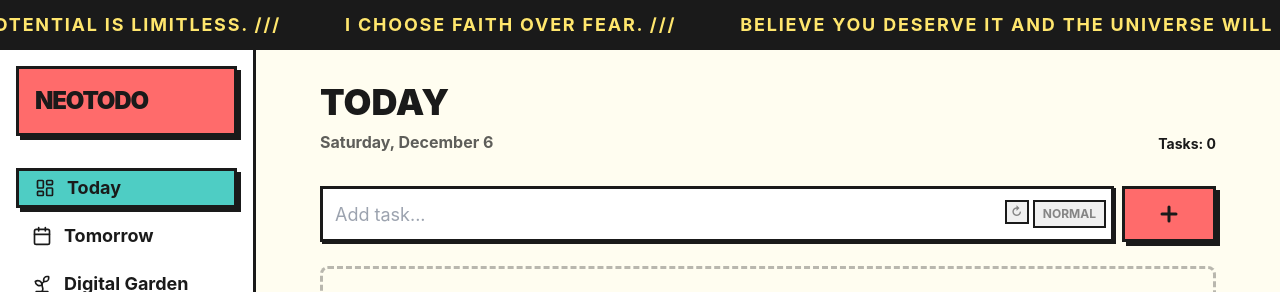
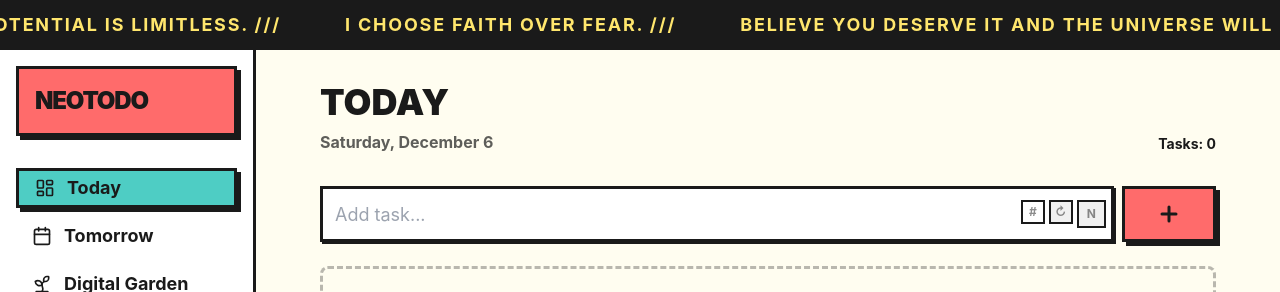
Before and after one commit to Kutral/todo, a React (Vite) app: page / in a window 1280 px wide. Shown: the top 292 px of the page. Built offline with nearby package versions, Linux system fonts and the light colour scheme.

Commit message:
Add task categorization feature

```diff
--- a/src/TodoApp.tsx
+++ b/src/TodoApp.tsx
@@ -14,6 +14,8 @@ function TodoApp() {
     const [newTask, setNewTask] = useState('');
     const [priority, setPriority] = useState<'normal' | 'medium' | 'urgent'>('normal');
     const [recurring, setRecurring] = useState(false);
+    const [category, setCategory] = useState('');
+    const [showCategoryInput, setShowCategoryInput] = useState(false);
 
     const handleAddTask = (e: React.FormEvent) => {
         e.preventDefault();
@@ -21,10 +23,12 @@ function TodoApp() {
 
         // If adding from tomorrow tab, add to tomorrow, else today
         const type = activeTab === 'tomorrow' ? 'tomorrow' : 'today';
-        addTask(newTask, type, priority, recurring);
+        addTask(newTask, type, priority, recurring, category.trim() || undefined);
         setNewTask('');
         setPriority('normal');
         setRecurring(false);
+        setCategory('');
+        setShowCategoryInput(false);
     };
 
     const filteredTasks = tasks.filter(t => {
@@ -101,7 +105,8 @@ function TodoApp() {
                         </div>
                     </header>
 
-                    <form onSubmit={handleAddTask} className="flex gap-2 mb-4 md:mb-8">
+                    <form onSubmit={handleAddTask} className="flex flex-col gap-2 mb-4 md:mb-8">
+                        <div className="flex gap-2">
                             <div className="relative flex-1">
                                 <Input
                                     value={newTask}
@@ -115,6 +120,14 @@ function TodoApp() {
                                 <div className="absolute right-1 md:right-2 top-1/2 -translate-y-1/2 flex gap-1">
                                     <button
                                         type="button"
+                                        onClick={() => setShowCategoryInput(!showCategoryInput)}
+                                        className={`w-8 h-8 md:w-6 md:h-6 flex items-center justify-center text-sm md:text-xs font-bold border-2 border-neo-dark transition-all ${category ? 'bg-neo-primary text-neo-dark' : 'bg-neo-white text-neo-dark/50'}`}
+                                        title="Add Category"
+                                    >
+                                        #
+                                    </button>
+                                    <button
+                                        type="button"
                                         onClick={() => setRecurring(!recurring)}
                                         className={`w-8 h-8 md:w-6 md:h-6 flex items-center justify-center text-sm md:text-xs font-bold border-2 border-neo-dark transition-all ${recurring ? 'bg-neo-secondary text-neo-dark' : 'bg-neo-gray text-neo-dark/50'}`}
                                         title="Recurring Task"
@@ -124,12 +137,12 @@ function TodoApp() {
                                     <button
                                         type="button"
                                         onClick={() => setPriority(priority === 'urgent' ? 'normal' : priority === 'medium' ? 'urgent' : 'medium')}
-                                    className={`w-16 h-8 md:w-auto md:h-auto px-1 md:px-2 py-0.5 md:py-1 text-xs md:text-xs font-bold uppercase border-2 border-neo-dark transition-all flex items-center justify-center ${priority === 'urgent' ? 'bg-neo-primary text-neo-dark' :
+                                        className={`w-8 h-8 md:w-auto md:h-auto md:px-2 md:py-1 text-xs font-bold uppercase border-2 border-neo-dark transition-all flex items-center justify-center ${priority === 'urgent' ? 'bg-neo-primary text-neo-dark' :
                                             priority === 'medium' ? 'bg-neo-secondary text-neo-dark' :
                                                 'bg-neo-gray text-neo-dark/50'
                                             }`}
                                     >
-                                    {priority}
+                                        {priority === 'normal' ? 'N' : priority === 'urgent' ? 'U' : 'M'}
                                     </button>
                                 </div>
                             </div>
@@ -143,6 +156,16 @@ function TodoApp() {
                             >
                                 <Plus size={24} strokeWidth={3} className="md:w-6 md:h-6" />
                             </Button>
+                        </div>
+                        {showCategoryInput && (
+                            <Input
+                                value={category}
+                                onChange={(e) => setCategory(e.target.value)}
+                                placeholder="Category name (e.g. Work, Gym)..."
+                                className="h-10 text-sm border-2 border-neo-dark bg-neo-white"
+                                autoFocus
+                            />
+                        )}
                     </form>
 
                     <TaskList tasks={filteredTasks} />
--- a/src/components/TaskItem.tsx
+++ b/src/components/TaskItem.tsx
@@ -32,6 +32,11 @@ export function TaskItem({ task, showDate }: TaskItemProps) {
             </button>
 
             <div className="flex-1 min-w-0">
+                {task.category && (
+                    <span className="inline-block bg-neo-dark text-neo-white text-[10px] md:text-xs font-bold px-1.5 py-0.5 rounded-sm mr-2 mb-1 uppercase tracking-wider">
+                        #{task.category}
+                    </span>
+                )}
                 <span className={cn(
                     "font-bold text-base md:text-lg block break-all",
                     task.completed && "line-through text-gray-400"
--- a/src/context/TodoContext.tsx
+++ b/src/context/TodoContext.tsx
@@ -14,6 +14,7 @@ export interface Task {
     recurring: boolean;
     type: TaskType;
     date: string; // ISO date string
+    category?: string;
     completedAt?: string; // ISO date string
     createdAt: number;
 }
@@ -21,7 +22,7 @@ export interface Task {
 interface TodoContextType {
     tasks: Task[];
     history: Task[];
-    addTask: (text: string, type: TaskType, priority: Priority, recurring: boolean) => void;
+    addTask: (text: string, type: TaskType, priority: Priority, recurring: boolean, category?: string) => void;
     toggleTask: (id: string) => void;
     deleteTask: (id: string) => void;
     updateTask: (id: string, text: string) => void;
@@ -84,7 +85,7 @@ export function TodoProvider({ children }: { children: React.ReactNode }) {
         localStorage.setItem('neo-stats', JSON.stringify(stats));
     }, [stats]);
 
-    const addTask = (text: string, type: TaskType, priority: Priority, recurring: boolean) => {
+    const addTask = (text: string, type: TaskType, priority: Priority, recurring: boolean, category?: string) => {
         const newTask: Task = {
             id: uuidv4(),
             text,
@@ -92,6 +93,7 @@ export function TodoProvider({ children }: { children: React.ReactNode }) {
             priority,
             recurring,
             type,
+            category,
             date: new Date().toISOString(),
             createdAt: Date.now(),
         };
```
Lines whose indentation alone changed are shown as unchanged.
